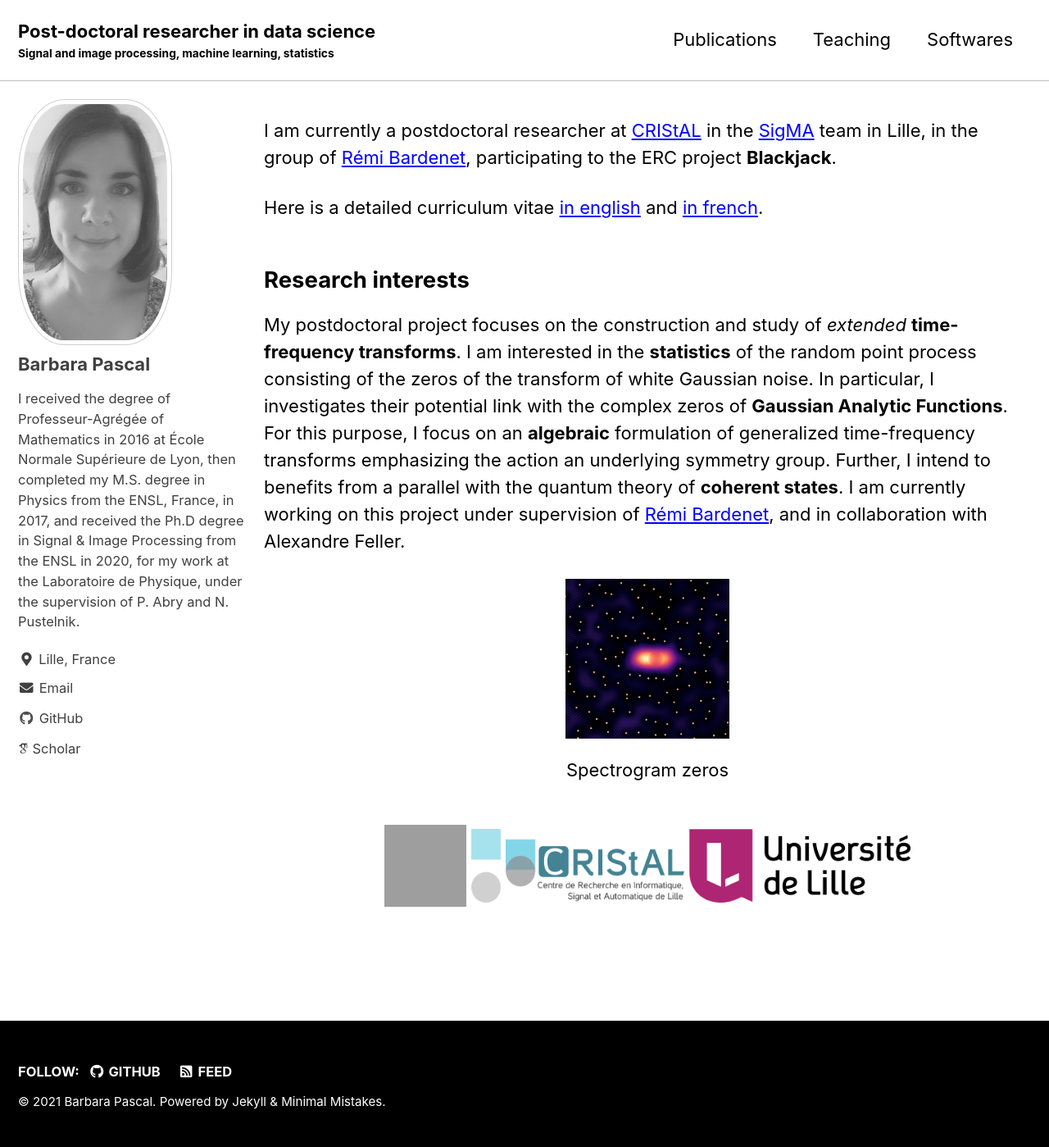
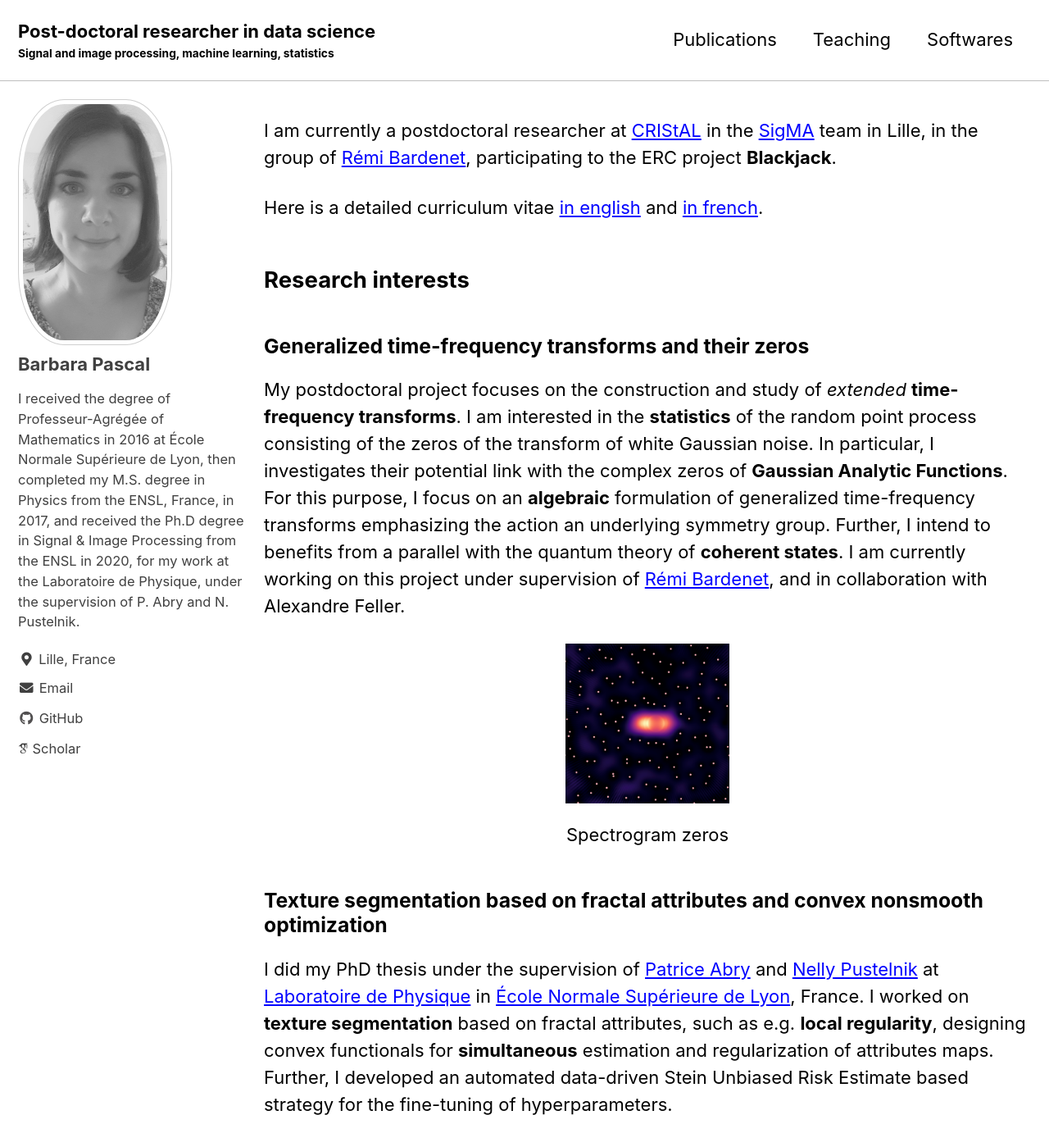
Before and after one commit to bpascal-fr/bpascal-fr.github.io, a Jekyll site: the page built from index.md, in a window 1280 px wide and 1400 px high. Shown: the whole window at 82% size. Built offline with Jekyll 4.4.1, drawn with Linux system fonts in a browser that asks for light colours; cached includes are drawn as plain includes; nearby versions of some CDN libraries; some web fonts are replaced; grey boxes are pictures that could not be loaded.

Commit message:
phd presentation

```diff
--- a/index.md
+++ b/index.md
@@ -7,7 +7,10 @@ classes: wide
 I am currently a postdoctoral researcher at [CRIStAL](https://www.cristal.univ-lille.fr/) in the [SigMA](https://www.cristal.univ-lille.fr/?rubrique27&eid=30) team in Lille, in the group of [Rémi Bardenet](https://rbardenet.github.io/), participating to  the ERC project **Blackjack**.
 
 Here is a detailed curriculum vitae [in english](assets/pdfs/CV_en.pdf) and [in french](assets/pdfs/CV_fr.pdf).
+
 ## Research interests
+
+### Generalized time-frequency transforms and their zeros
 
 My postdoctoral project focuses on the construction and study of *extended* **time-frequency transforms**.
 I am interested in the **statistics** of the random point process consisting of the zeros of the transform of white Gaussian noise.
@@ -21,6 +24,12 @@ I am currently working on this project under supervision of [Rémi Bardenet](htt
         <p align="center">Spectrogram zeros</p>
 </div>
 
+### Texture segmentation based on fractal attributes and convex nonsmooth optimization
+
+I did my PhD thesis under the supervision of [Patrice Abry](http://perso.ens-lyon.fr/patrice.abry) and [Nelly Pustelnik](http://perso.ens-lyon.fr/nelly.pustelnik) at [Laboratoire de Physique](http://www.ens-lyon.fr/PHYSIQUE) in [École Normale Supérieure de Lyon](http://www.ens-lyon.fr/), France.
+I worked on **texture segmentation** based on fractal attributes, such as e.g. **local regularity**, designing convex functionals for **simultaneous** estimation and regularization of attributes maps.
+Further, I developed an automated data-driven Stein Unbiased Risk Estimate based strategy for the fine-tuning of hyperparameters.
+
 <div align="middle" style="margin-top: 50px">
   <a href="http://www.cnrs.fr/en"><img class='logo' alt="logo_cnrs" src="assets/images/logo_cnrs.png" align="bottom" style="width:100px;height:100px;"></a>
 
```
